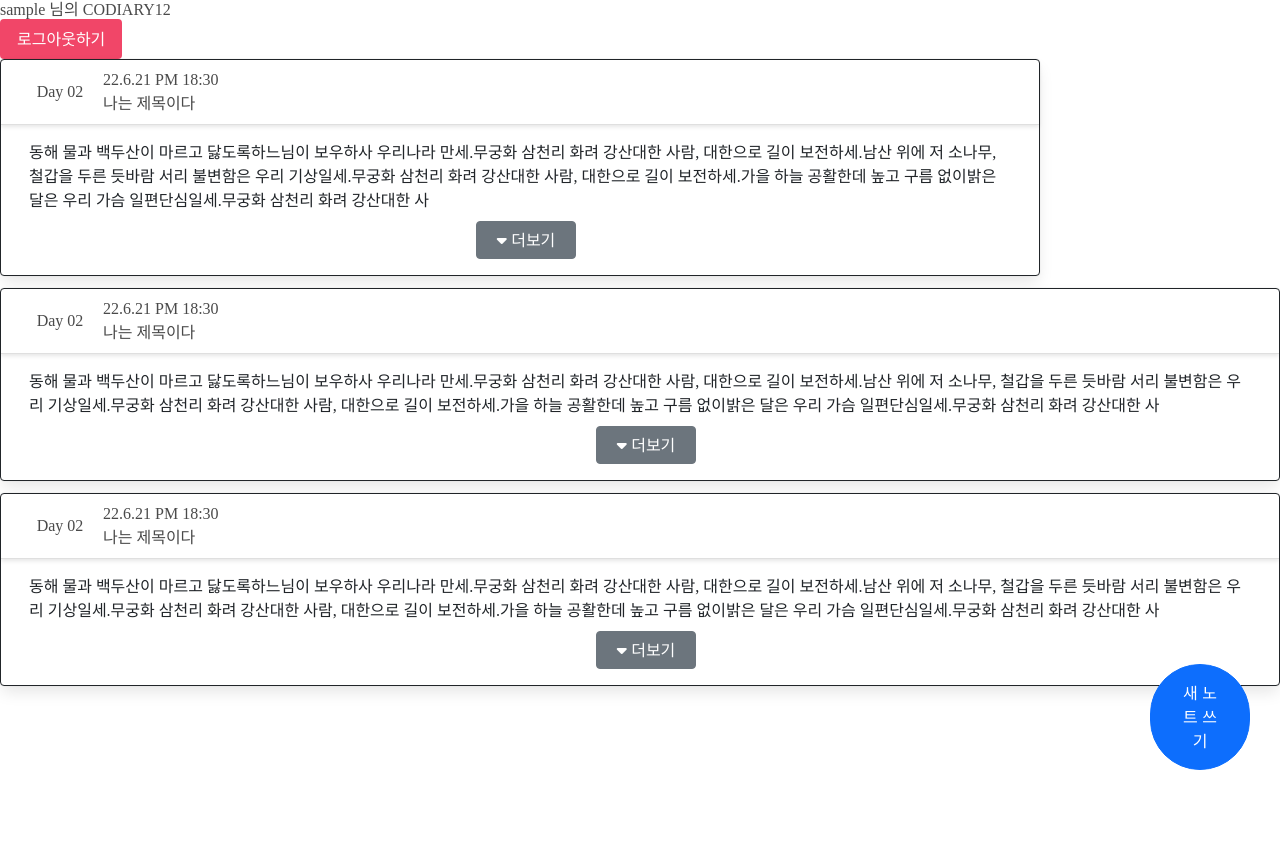
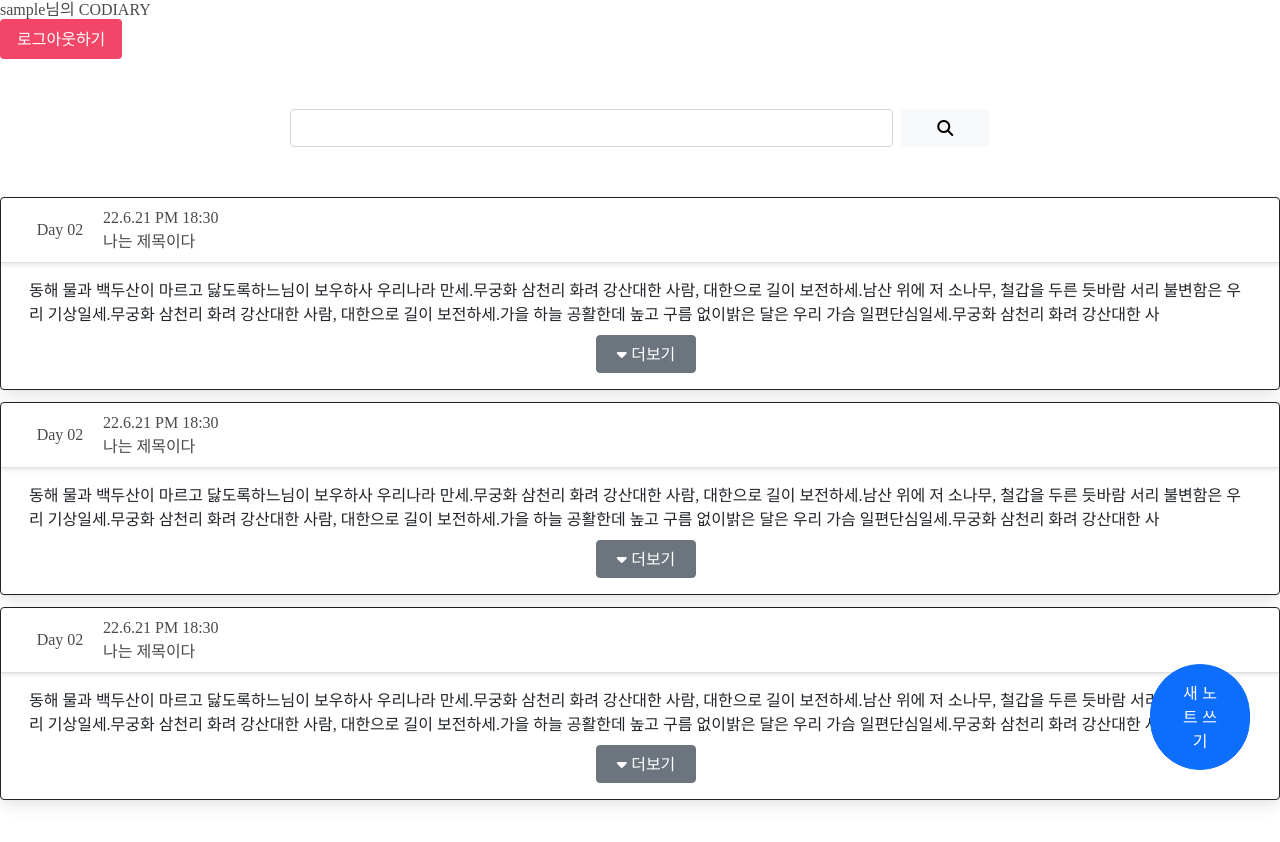
Before and after one commit to full-mini/Codiary, a Flask app: template templates/main.html in a window 1280 px wide. Before the commit the page ends 770 px from the top, so only its background shows below. Run offline with Flask 2, Linux system fonts and the light colour scheme; the template is opened without the code that fills it: most values are stand-ins (such as "Sample title", 1, 10 or a date in 2020); some libraries are stand-ins or nearby versions.

Commit message:
검색 기능 추가

```diff
--- a/app.py
+++ b/app.py
@@ -36,6 +36,15 @@ def home():
         return redirect(url_for("login", msg="로그인 시간이 만료되었습니다."))
     except jwt.exceptions.DecodeError:
         return redirect(url_for("login", msg="로그인 정보가 존재하지 않습니다."))
+
+@app.route('/')
+def main():
+    # DB에서 저장된 단어 찾아서 HTML에 나타내기
+    word = list(db.words.find({}, {"_id": False}))
+    return render_template("index.html", words=words)
+
+
+
 
 
 # 클라이언트에서 내용 받기(아이디, 제목, 내용)
--- a/templates/main.html
+++ b/templates/main.html
@@ -48,36 +48,35 @@
             alert('로그아웃!')
             window.location.href = '/login'
         }
+        let words = {{ words|tojson }};
+        let word_list = [];
+        for (let i = 0; i < words.length; i++) { word_list.push(words[i]["word"]) }
+        codsole.log(word_list)
 
-
+        function find_word() { let word = $("#input-word").val().toLowerCase();
+            if (word == "") {
+                // 빈 문자열이면 얼럿
+                alert("값을 입력해주세요")
+                return
+            }
+            if (word_list.includes(word)) {
+                // 리스트에 있으면 하이라이트
+                $(`#word-${word}`).addClass('highlight');
+                $(`#word-${word}`).siblings().removeClass('highlight');
+                $(`#word-${word}`)[0].scrollIntoView();
+            }
+        }
     </script>
 </head>
 <body>
 <nav>
-    <h1> {{nickname}} 님의 CODIARY12</h1>
+    <h1> {{nickname}}님의 CODIARY</h1>
     <button class="button is-danger" onclick="logout()">로그아웃하기</button>
 </nav>
 <main>
-
-        <div class="card border-dark mb-3" style="width:65rem;">
-          <div class="card-header">
-            <div class="note-top-day ml-2">Day 02</div>
-            <div class="note-top-title ml-2">
-                <div>22.6.21 PM 18:30</div>
-                <div>나는 제목이다</div>
-            </div>
-          </div>
-          <div class="card-body text-dark note-bottom">
-            <p class="card-text ml-3 pr-5">
-                동해 물과 백두산이 마르고 닳도록하느님이 보우하사 우리나라 만세.무궁화 삼천리 화려 강산대한 사람, 대한으로 길이 보전하세.남산 위에 저 소나무, 철갑을 두른 듯바람 서리 불변함은 우리 기상일세.무궁화 삼천리 화려 강산대한 사람, 대한으로 길이 보전하세.가을 하늘 공활한데 높고 구름 없이밝은 달은 우리 가슴 일편단심일세.무궁화 삼천리 화려 강산대한 사
-            </p>
-            <div class="note-button ml-3 mt-2" >
-                <button type="button" class="btn btn-secondary" id="more-context"><i class="fa-solid fa-caret-down"></i> 더보기</button>
-            </div>
-          </div>
-        </div>
-
-
+    <div class="search-box d-flex justify-content-center">
+        <input id="input-word" class="form-control" style="margin-right: 0.5rem">
+        <button class="btn btn-light" onclick="find_word()"><i class="fa fa-search"></i></button> </div>
     <div class="card border-dark mb-3">
         <div class="card-header">
             <div class="note-top-day ml-2">Day 02</div>
@@ -88,14 +87,15 @@
         </div>
         <div class="card-body text-dark note-bottom">
             <p class="card-text ml-3 pr-5">
-                    동해 물과 백두산이 마르고 닳도록하느님이 보우하사 우리나라 만세.무궁화 삼천리 화려 강산대한 사람, 대한으로 길이 보전하세.남산 위에 저 소나무, 철갑을 두른 듯바람 서리 불변함은 우리 기상일세.무궁화 삼천리 화려 강산대한 사람, 대한으로 길이 보전하세.가을 하늘 공활한데 높고 구름 없이밝은 달은 우리 가슴 일편단심일세.무궁화 삼천리 화려 강산대한 사
+                동해 물과 백두산이 마르고 닳도록하느님이 보우하사 우리나라 만세.무궁화 삼천리 화려 강산대한 사람,
+                대한으로 길이 보전하세.남산 위에 저 소나무, 철갑을 두른 듯바람 서리 불변함은 우리 기상일세.무궁화 삼천리 화려 강산대한 사람,
+                대한으로 길이 보전하세.가을 하늘 공활한데 높고 구름 없이밝은 달은 우리 가슴 일편단심일세.무궁화 삼천리 화려 강산대한 사
             </p>
             <div class="note-button ml-3 mt-2" >
                 <button type="button" class="btn btn-secondary" id="more-context"><i class="fa-solid fa-caret-down"></i> 더보기</button>
             </div>
         </div>
     </div>
-
     <div class="card border-dark mb-3">
         <div class="card-header">
             <div class="note-top-day ml-2">Day 02</div>
@@ -106,7 +106,28 @@
         </div>
         <div class="card-body text-dark note-bottom">
             <p class="card-text ml-3 pr-5">
-                    동해 물과 백두산이 마르고 닳도록하느님이 보우하사 우리나라 만세.무궁화 삼천리 화려 강산대한 사람, 대한으로 길이 보전하세.남산 위에 저 소나무, 철갑을 두른 듯바람 서리 불변함은 우리 기상일세.무궁화 삼천리 화려 강산대한 사람, 대한으로 길이 보전하세.가을 하늘 공활한데 높고 구름 없이밝은 달은 우리 가슴 일편단심일세.무궁화 삼천리 화려 강산대한 사
+                동해 물과 백두산이 마르고 닳도록하느님이 보우하사 우리나라 만세.무궁화 삼천리 화려 강산대한 사람,
+                대한으로 길이 보전하세.남산 위에 저 소나무, 철갑을 두른 듯바람 서리 불변함은 우리 기상일세.무궁화 삼천리 화려 강산대한 사람,
+                대한으로 길이 보전하세.가을 하늘 공활한데 높고 구름 없이밝은 달은 우리 가슴 일편단심일세.무궁화 삼천리 화려 강산대한 사
+            </p>
+            <div class="note-button ml-3 mt-2" >
+                <button type="button" class="btn btn-secondary" id="more-context"><i class="fa-solid fa-caret-down"></i> 더보기</button>
+            </div>
+        </div>
+    </div>
+    <div class="card border-dark mb-3">
+        <div class="card-header">
+            <div class="note-top-day ml-2">Day 02</div>
+            <div class="note-top-title ml-2">
+                <div>22.6.21 PM 18:30</div>
+                <div>나는 제목이다</div>
+            </div>
+        </div>
+        <div class="card-body text-dark note-bottom">
+            <p class="card-text ml-3 pr-5">
+                동해 물과 백두산이 마르고 닳도록하느님이 보우하사 우리나라 만세.무궁화 삼천리 화려 강산대한 사람,
+                대한으로 길이 보전하세.남산 위에 저 소나무, 철갑을 두른 듯바람 서리 불변함은 우리 기상일세.무궁화 삼천리 화려 강산대한 사람,
+                대한으로 길이 보전하세.가을 하늘 공활한데 높고 구름 없이밝은 달은 우리 가슴 일편단심일세.무궁화 삼천리 화려 강산대한 사
             </p>
             <div class="note-button ml-3 mt-2" >
                 <button type="button" class="btn btn-secondary" id="more-context"><i class="fa-solid fa-caret-down"></i> 더보기</button>
--- a/templates/style.css
+++ b/templates/style.css
@@ -189,3 +189,12 @@ footer{
             margin: auto;
             display: block;
         }
+        .search-box { width: 70%;
+            margin: 50px auto;
+            max-width: 700px;
+}
+        tr.highlight > td { background-color: #0c5e81;
+color: white;
+}
+tr.highlight a { color: white;
+}
```
Lines whose indentation alone changed are shown as unchanged.
